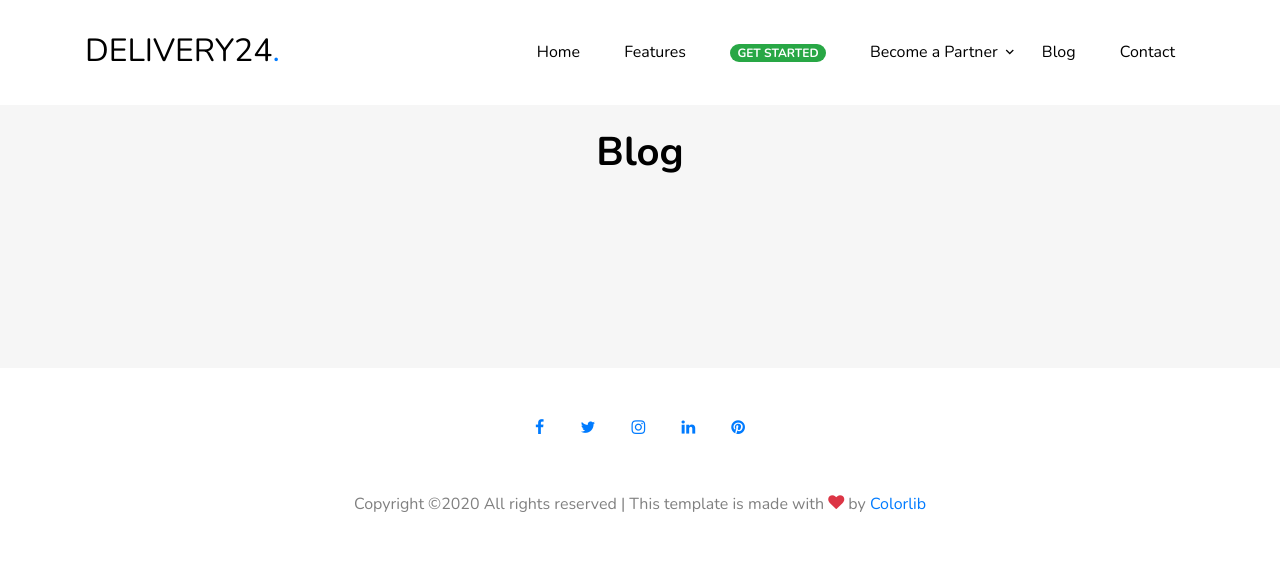
After one commit to masb3/delivery24, a Django app: page /blog/ in a window 1280 px wide. The commit adds this page. Shown: the top 565 px of the page. Run offline with Django 3.2, Linux system fonts and the light colour scheme; parts of the project's set-up code (start-up, migrations or seed data) failed here and were passed over; some libraries are stand-ins or nearby versions; some web fonts are replaced.

Commit message:
added separate pages for blog, contact, features, partner

```diff
--- a/delivery24/core/templates/core/base.html
+++ b/delivery24/core/templates/core/base.html
@@ -69,11 +69,11 @@
             <nav class="site-navigation position-relative text-right" role="navigation">
 
               <ul class="site-menu main-menu js-clone-nav mr-auto d-none d-lg-block ml-0 pl-0">
-                <li><a href="{% url 'core:index' %}#home-section" class="nav-link">Home</a></li>
-                <li><a href="{% url 'core:index' %}#features-section" class="nav-link">Features</a></li>
-                <li><a href="{% url 'core:index' %}#start-section" class="nav-link"><span class="badge badge-pill badge-success">GET STARTED</span></a></li>
+                <li><a href="{% url 'core:index' %}" class="nav-link">Home</a></li>
+                <li><a href="{% url 'core:features' %}" class="nav-link">Features</a></li>
+                <li><a href="{% url 'core:order' %}" class="nav-link"><span class="badge badge-pill badge-success">GET STARTED</span></a></li>
                 <li class="has-children">
-                  <a href="{% url 'core:index' %}#partner-section" class="nav-link">Become a Partner</a>
+                  <a href="{% url 'core:partner' %}" class="nav-link">Become a Partner</a>
                   <ul class="dropdown arrow-top">
                     <li><a href="#" target="_blank" class="nav-link"><span class="text-primary">More Free Templates</span></a></li>
                     <li><a href="#our-team-section" class="nav-link">Our Team</a></li>
@@ -87,8 +87,8 @@
                     </li>
                   </ul>
                 </li>
-                <li><a href="{% url 'core:index' %}#blog-section" class="nav-link">Blog</a></li>
-                <li><a href="{% url 'core:index' %}#contact-section" class="nav-link">Contact</a></li>
+                <li><a href="{% url 'core:blog' %}" class="nav-link">Blog</a></li>
+                <li><a href="{% url 'core:contact' %}" class="nav-link">Contact</a></li>
               </ul>
             </nav>
           </div>
@@ -108,9 +108,6 @@
 {% endblock content %}
 
 <!-- FOOTER SECTION -->
-  <br>
-  <br>
-  <br>
   <div class="footer py-5 text-center">
     <div class="container">
       <div class="row mb-5">
--- /dev/null
+++ b/delivery24/core/templates/core/blog.html
@@ -0,0 +1,25 @@
+{% extends 'core/base.html' %}
+{% load static %}
+
+{% block title %}Blog{% endblock title %}
+
+{% block content %}
+
+
+<div class="site-section bg-light" id="start-section">
+  <div class="container">
+    <div class="row mb-5">
+      <div class="col-12 text-center">
+        <h2 class="section-title mb-3"><br>Blog</h2>
+      </div>
+    </div>
+
+    <div class="row justify-content-center">
+      <div class="col-lg-7 mb-5">
+          <!-- PLACEHOLDER FOR CONTENT -->
+      </div>
+    </div>
+  </div>
+</div>
+
+{% endblock content %}
--- a/delivery24/core/urls.py
+++ b/delivery24/core/urls.py
@@ -6,7 +6,13 @@ app_name = 'core'
 
 urlpatterns = [
     path('', views.IndexView.as_view(), name='index'),
+
     path('order/', views.OrderView.as_view(), name='order'),
     path('order/veriff/', views.OrderVeriffView.as_view(), name='veriff'),
     path('order/<slug:order_id>/', views.OrderCompleteView.as_view(), name='complete'),
+
+    path('partner/', views.PartnerView.as_view(), name='partner'),
+    path('features/', views.FeaturesView.as_view(), name='features'),
+    path('blog/', views.BlogView.as_view(), name='blog'),
+    path('contact/', views.ContactView.as_view(), name='contact'),
 ]
--- a/delivery24/core/views.py
+++ b/delivery24/core/views.py
@@ -60,3 +60,31 @@ class OrderCompleteView(View):
         order = Order.objects.get(order_id=order_id)
         form = self.form_class(instance=order)
         return render(request, self.template_name, {'order_form': form})
+
+
+class BlogView(View):
+    template_name = "core/blog.html"
+
+    def get(self, request, *args, **kwargs):
+        return render(request, self.template_name)
+
+
+class ContactView(View):
+    template_name = "core/contact.html"
+
+    def get(self, request, *args, **kwargs):
+        return render(request, self.template_name)
+
+
+class PartnerView(View):
+    template_name = "core/partner.html"
+
+    def get(self, request, *args, **kwargs):
+        return render(request, self.template_name)
+
+
+class FeaturesView(View):
+    template_name = "core/features.html"
+
+    def get(self, request, *args, **kwargs):
+        return render(request, self.template_name)
```
Also changed, not shown: delivery24/core/templates/core/contact.html (added, +25 -0 lines), delivery24/core/templates/core/features.html (added, +25 -0 lines), delivery24/core/templates/core/partner.html (added, +25 -0 lines). Lines whose indentation alone changed are shown as unchanged.
